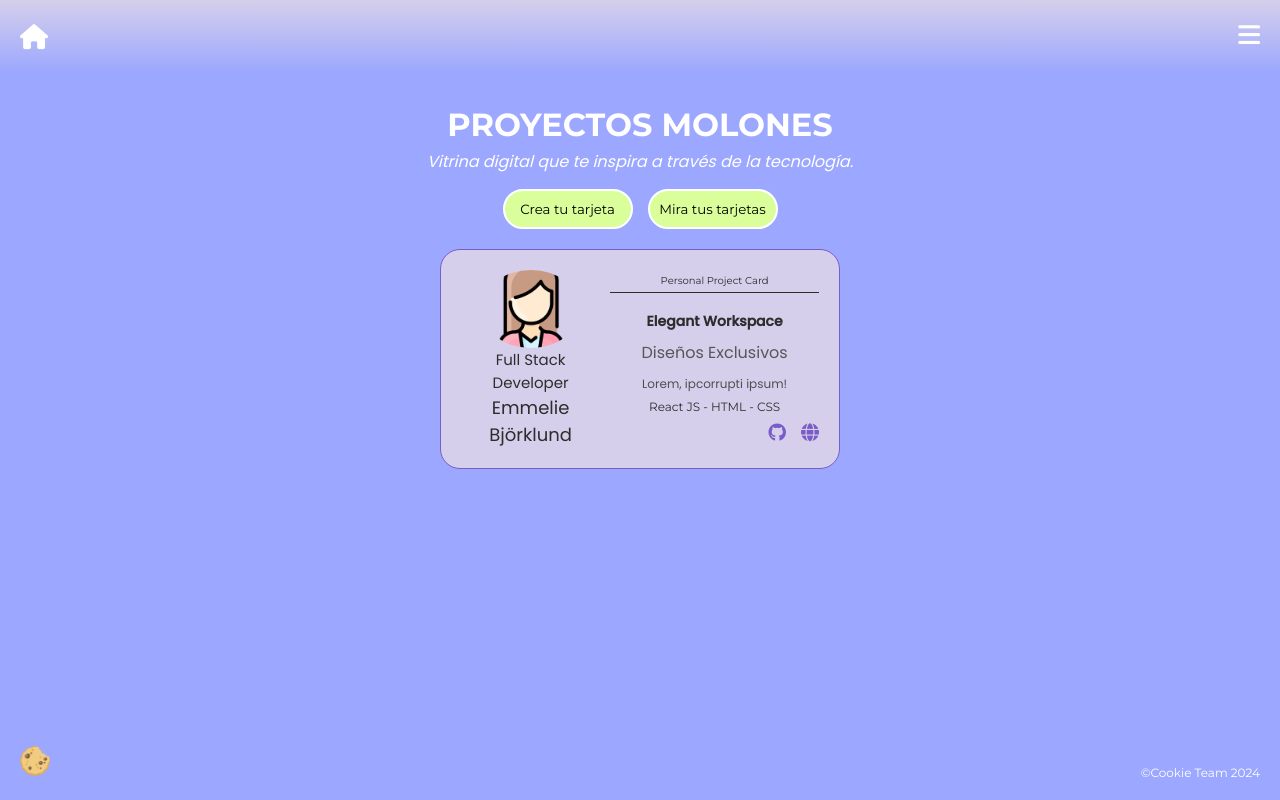
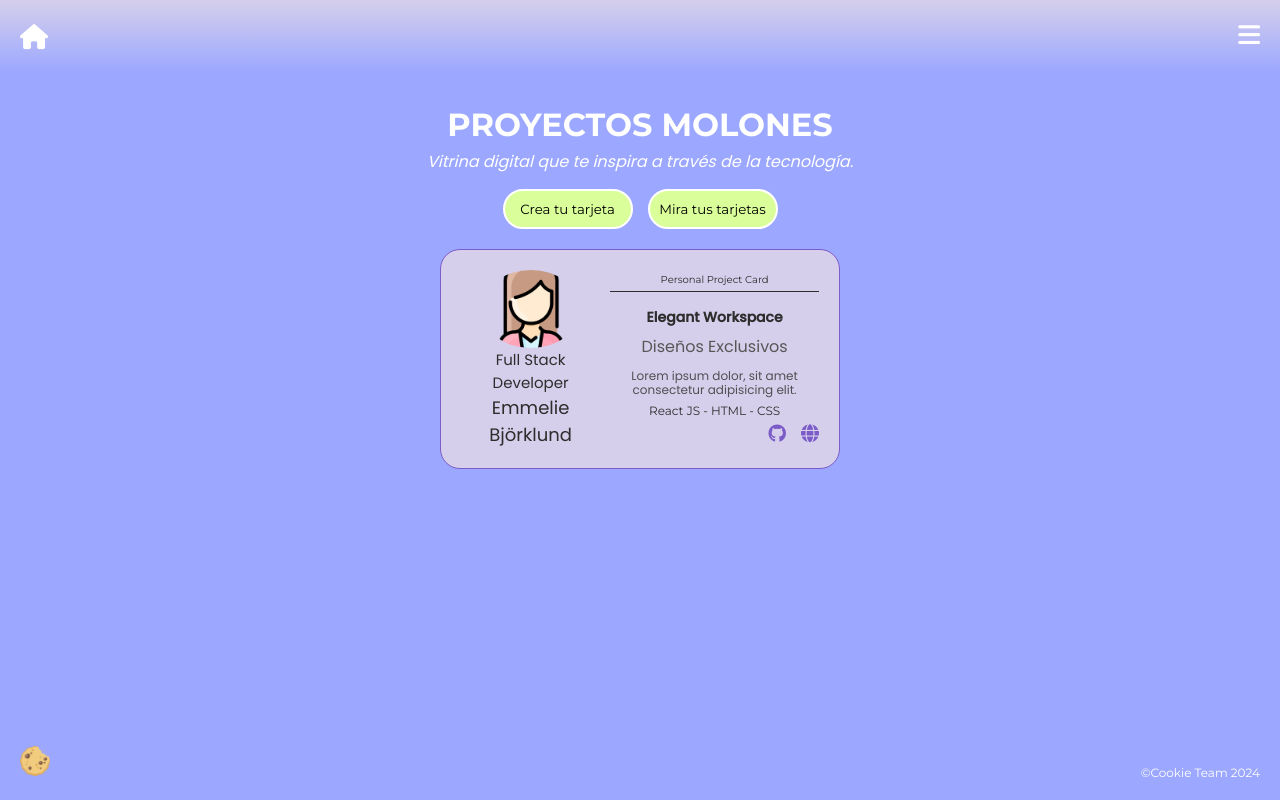
Before and after one commit to Tam-Weibel/project-promo-V-module-4-team-1, a React (Vite) app in the folder web/: page /cardProject in a window 1280 px wide. Built offline with nearby package versions, Linux system fonts and the light colour scheme; no server answers; a web font is replaced by a local one.

Commit message:
LandingPage content

```diff
--- a/web/src/components/landingPage/LandingPage.jsx
+++ b/web/src/components/landingPage/LandingPage.jsx
@@ -1,14 +1,13 @@
 import React from 'react';
-import PropTypes from 'prop-types';
 import Hero from '../Hero';
 import ButtonCreateCard from '../ButtonCreateCard';
 import ButtonSeeProjects from '../ButtonSeeProjects';
-import Card from '../Card';
+import user from '../../images/user.png';
 import '../../scss/layout/LandingPage.scss';
 import '../../scss/layout/Card.scss';
 import '../../scss/layout/Hero.scss';
 
-function LandingPage({ formData }) {
+function LandingPage() {
   return (
     <main className='main'>
       <Hero />
@@ -17,13 +16,49 @@ function LandingPage({ formData }) {
         <ButtonSeeProjects />
       </div>
       <div className='landingCard'>
-        <Card project={formData} />
+        <article className='cardtwo'>
+          <div className='texttwo'>
+            <p className='texttwo__subtitle'>Personal Project Card</p>
+
+            <h2 className='texttwo__title'>Elegant Workspace</h2>
+            <p className='texttwo__slogan'>Diseños Exclusivos</p>
+            <p className='texttwo__desc'>
+              Lorem ipsum dolor, sit amet consectetur adipisicing elit.
+            </p>
+            <section className='texttwo__technologies'>
+              <p className='texttwo__technologies--p'>React JS - HTML - CSS</p>
+            </section>
+            <section className='texttwo__icons'>
+              <a
+                href='#'
+                target='_blank'
+                rel='noreferrer'
+                className='texttwo__icons--link'
+              >
+                <i className='fa-brands fa-github text__iconsColor'></i>
+              </a>
+              <a
+                href='#'
+                target='_blank'
+                rel='noreferrer'
+                className='texttwo__icons--link'
+              >
+                <i className='fa-solid fa-globe'></i>
+              </a>
+            </section>
+          </div>
+
+          <div className='profile'>
+            <figure className='profile__figure'>
+              <img className='profile__figure--img' src={user} alt='' />
+            </figure>
+            <p className='profile__job'>Full Stack Developer</p>
+            <p className='profile__name'>Emmelie Björklund</p>
+          </div>
+        </article>
       </div>
     </main>
   );
 }
-LandingPage.propTypes = {
-  formData: PropTypes.object.isRequired,
-};
 
 export default LandingPage;
```
